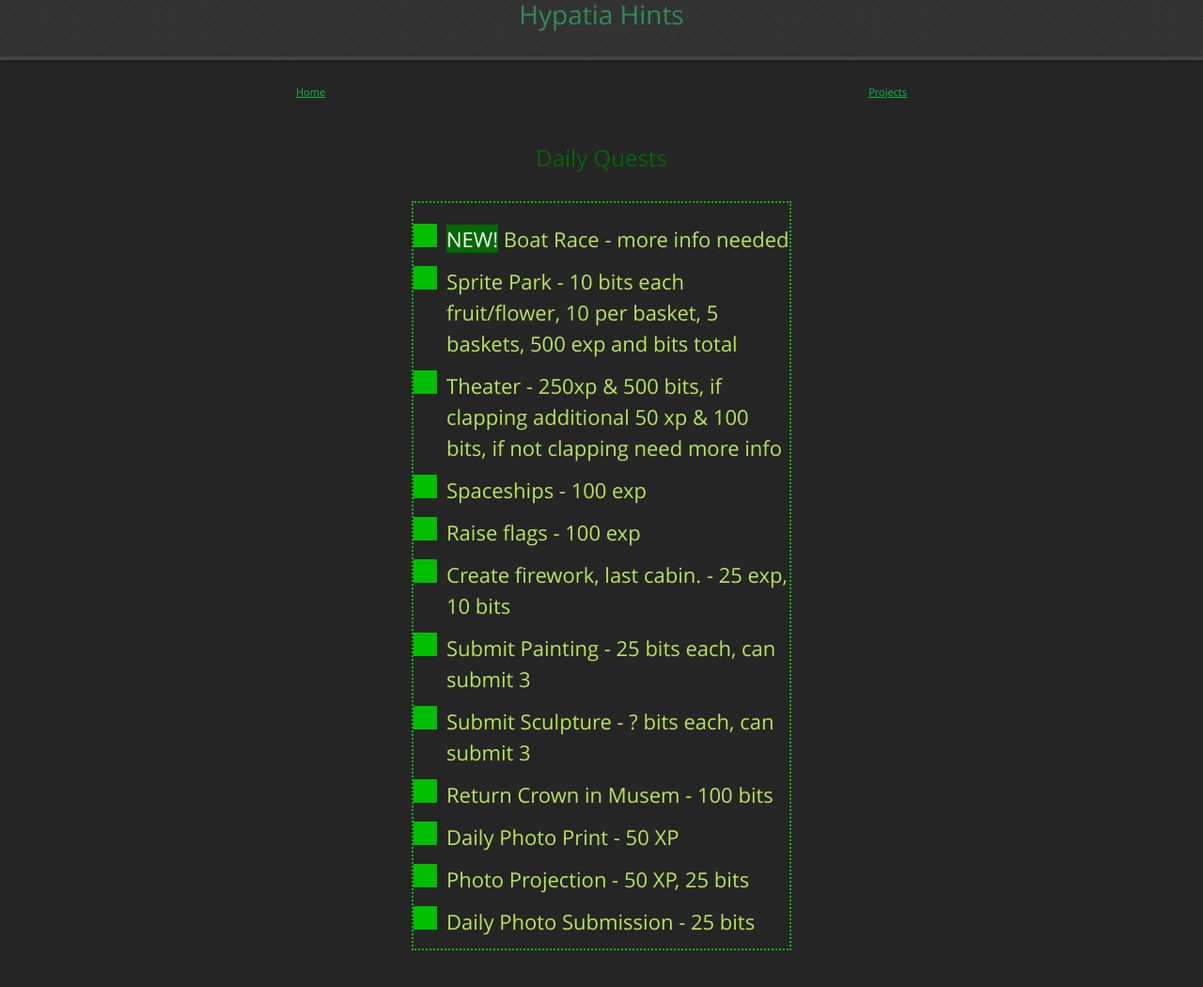
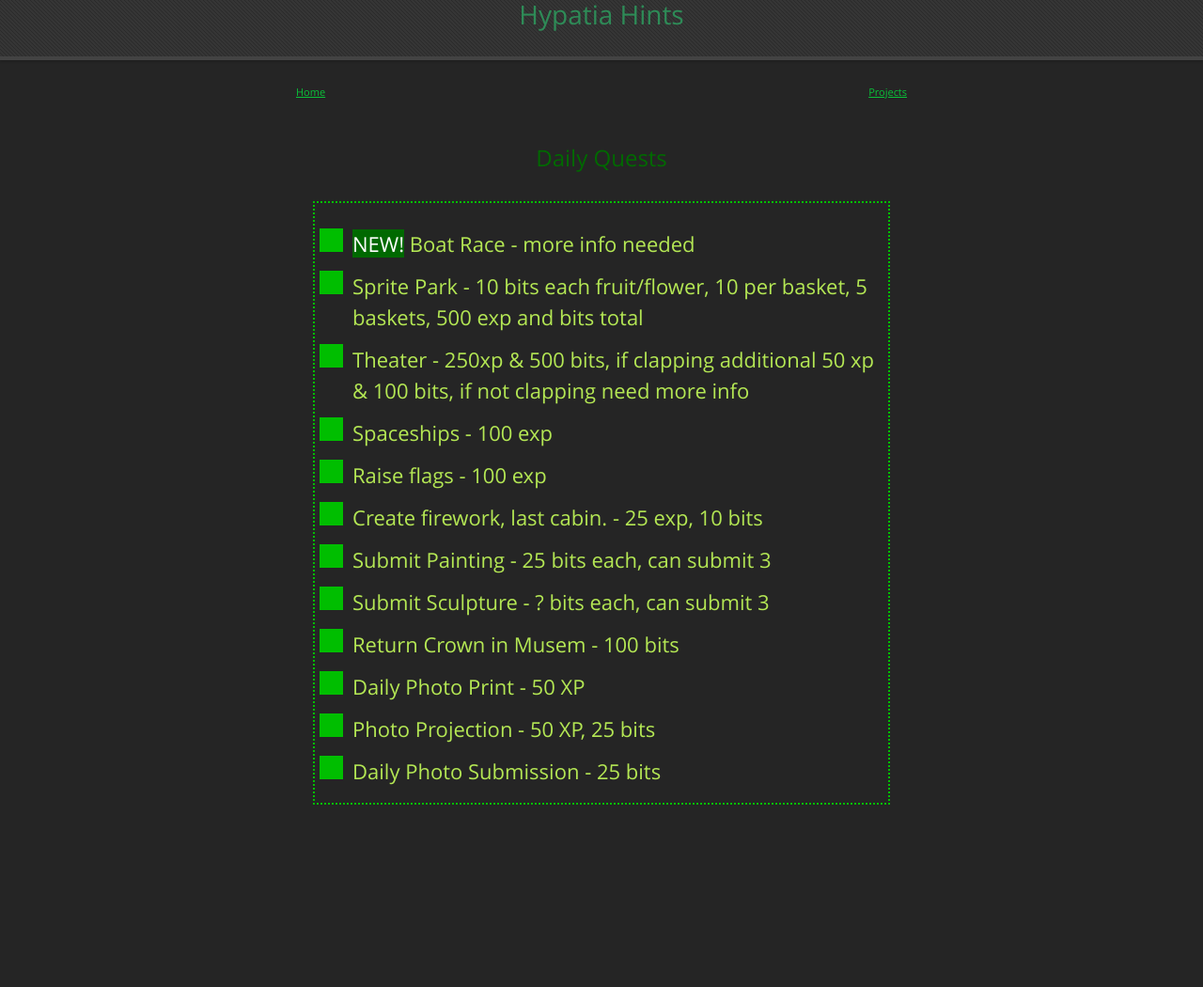
Before and after one commit to LunarTiger/hypatia, a Jekyll site: the page built from index.md, in a window 1280 px wide and 1101 px high. Shown: the top 1050 px of the window at 94% size. Built offline with Jekyll 4.4.1, drawn with Linux system fonts in a browser that asks for light colours; our own code applies the rules of GitHub Pages for plain Markdown files.

Commit message:
made wider and added padding

```diff
--- a/index.md
+++ b/index.md
@@ -1,7 +1,7 @@
 <h2 style ="text-align: center;">Daily Quests</h2>
 <hr style='height:1px; visibility:hidden;' />
 
-<div style="border-style: dotted;border-width: 2px;border-color: #00be00;width: 400px;max-width: 100%;margin-left:auto;margin-right:auto;">
+<div style="border-style: dotted;border-width: 2px;padding: 5px;border-color: #00be00;width: 600px;max-width: 100%;margin-left:auto;margin-right:auto;">
 	<hr style="height:0px; visibility:hidden;" />
 	<label class="container"><mark>NEW!</mark> Boat Race - more info needed
 		<input type="checkbox">
```
